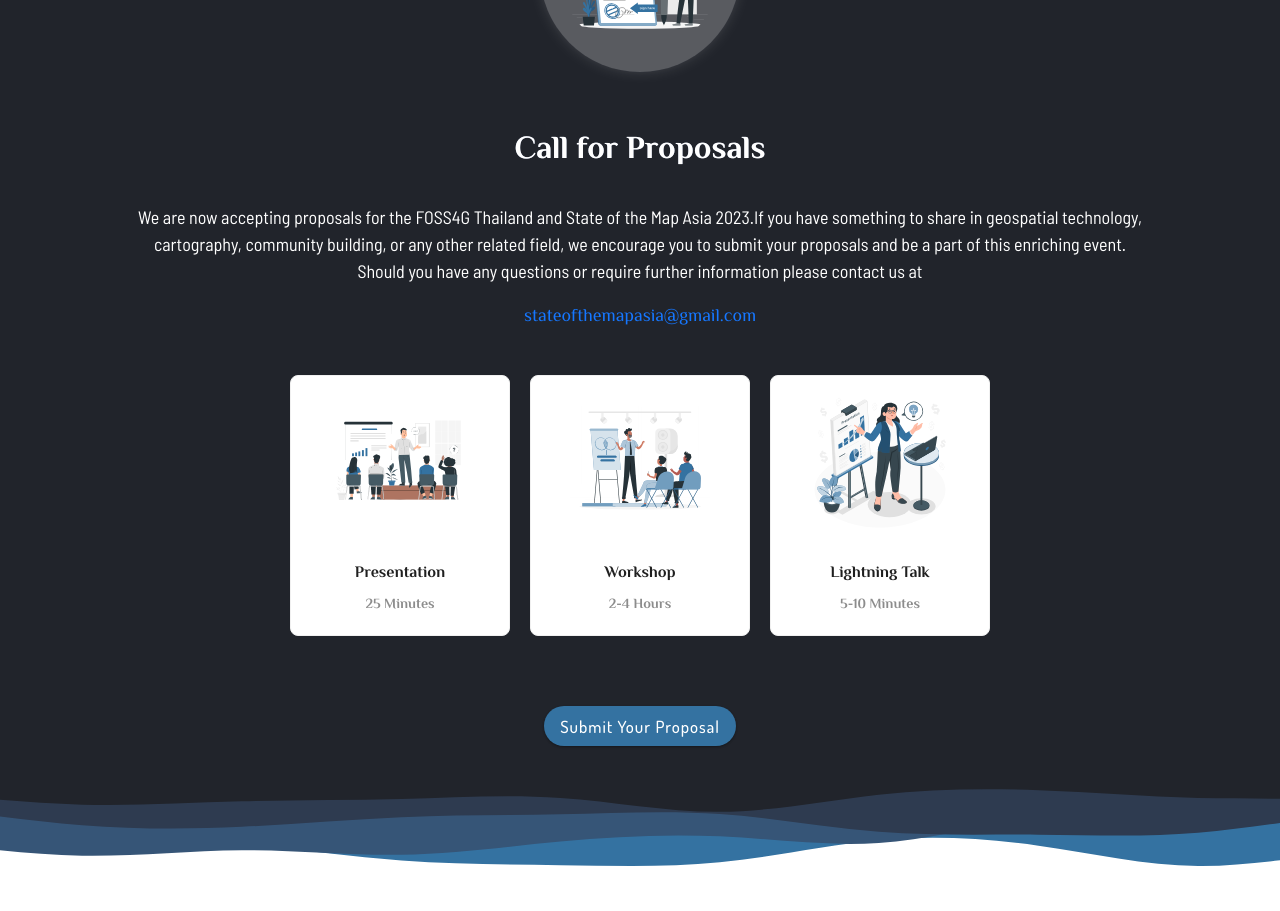
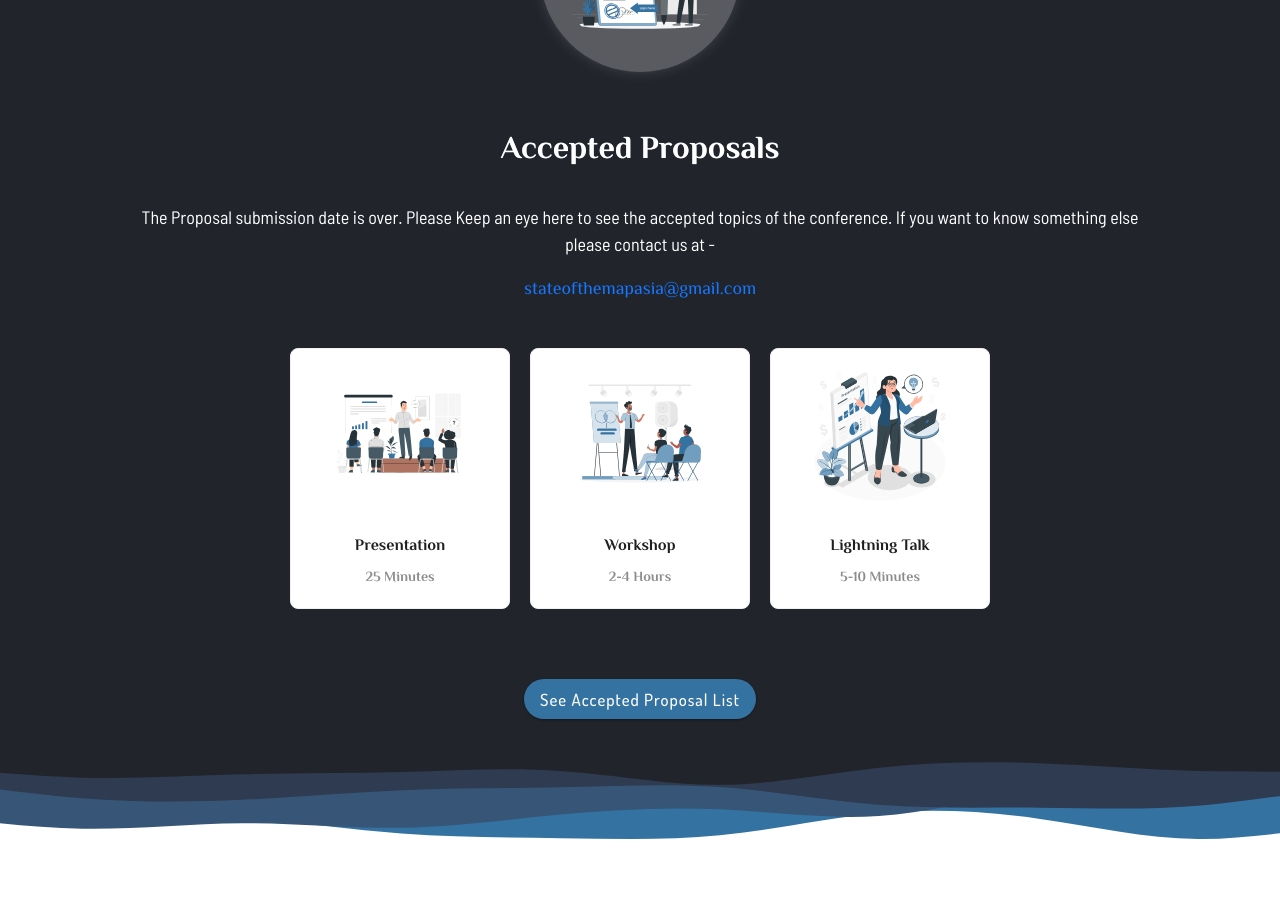
Before and after one commit to sotm-asia/sotm-asia-2023-website, a React (Create React App) app: page / in a window 1280 px wide. Shown: the part 1760-2671 px from the top of the page. Built offline with nearby package versions, Linux system fonts and the light colour scheme.

Commit message:
Update Oct 22 - Proposal Segment

```diff
--- a/src/components/contents/data/content_texts.js
+++ b/src/components/contents/data/content_texts.js
@@ -17,13 +17,13 @@
                 "State of the Map Asia 2023 conference, along with FOSS4G Thailand, will be held at the Srinakharinwirot University - Asoke Area in the vibrant city of Bangkok, Thailand on November 16-18, 2023. This premier event aims to bring together geospatial experts, GIS enthusiasts, developers, humanitarian workers, and policymakers from across Asia to share knowledge, insights, and experiences related to OpenStreetMap (OSM) and the broader open mapping community.",
         },
         proposal: {
-            header: "Call for Proposals",
+            header: "Accepted Proposals",
             subHeader: "",
             email: "stateofthemapasia@gmail.com",
             link: "https://conference.foss4g.in.th/2023/cfp",
-            buttonText: "Submit Your Proposal",
+            buttonText: "See Accepted Proposal List",
             contentText:
-                "We are now accepting proposals for the FOSS4G Thailand and State of the Map Asia 2023.If you have something to share in geospatial technology, cartography, community building, or any other related field, we encourage you to submit your proposals and be a part of this enriching event. Should you have any questions or require further information please contact us at ",
+                "The Proposal submission date is over. Please Keep an eye here to see the accepted topics of the conference. If you want to know something else please contact us at -",
         },
         sponsor: {
             header: "Sponsors & Partners",
```
